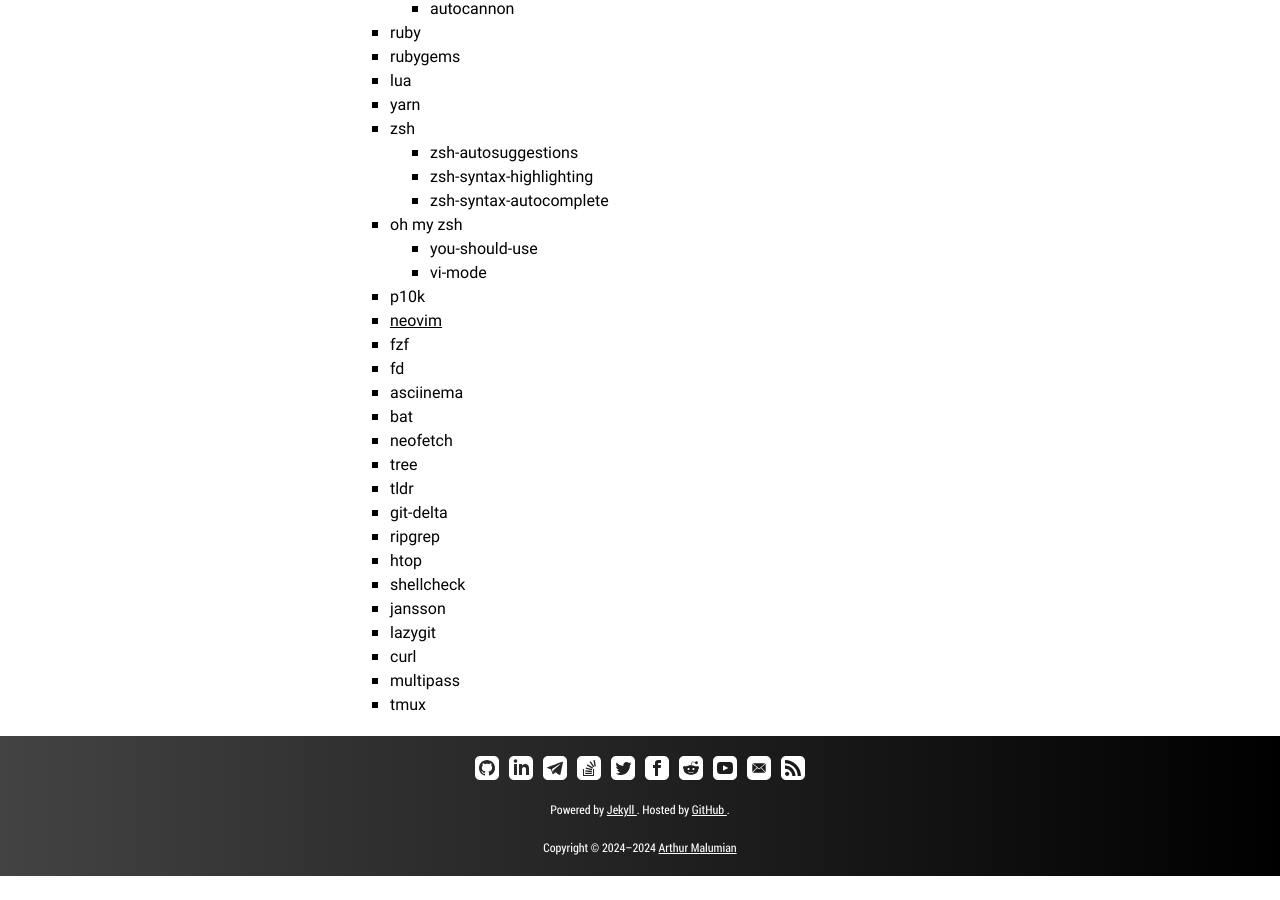
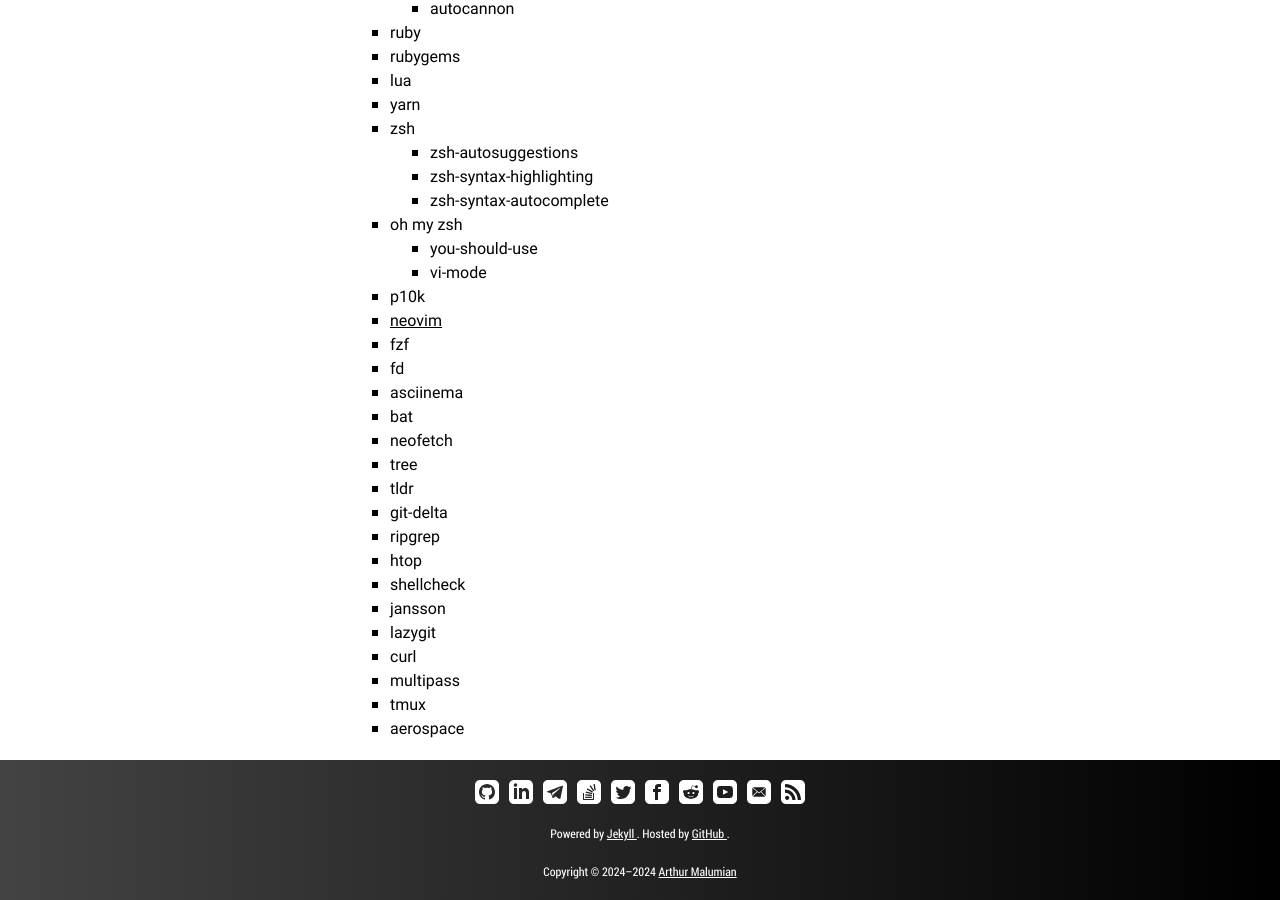
Before and after one commit to amalumian/www.malumian.dev, a Jekyll site: the page built from setup.html, in a window 1280 px wide and 900 px high, scrolled down 4345 px. Built offline with Jekyll 4.4.1, drawn with Linux system fonts in a browser that asks for light colours; before the commit the page ends 5221 px from its top, so only the background shows below that.

Commit message:
Update setup.html

```diff
--- a/setup.html
+++ b/setup.html
@@ -267,6 +267,7 @@
                 <li>curl</li>
                 <li>multipass</li>
                 <li>tmux</li>
+                <li>aerospace</li>
             </ul>
         </li>
     </ul>
```
